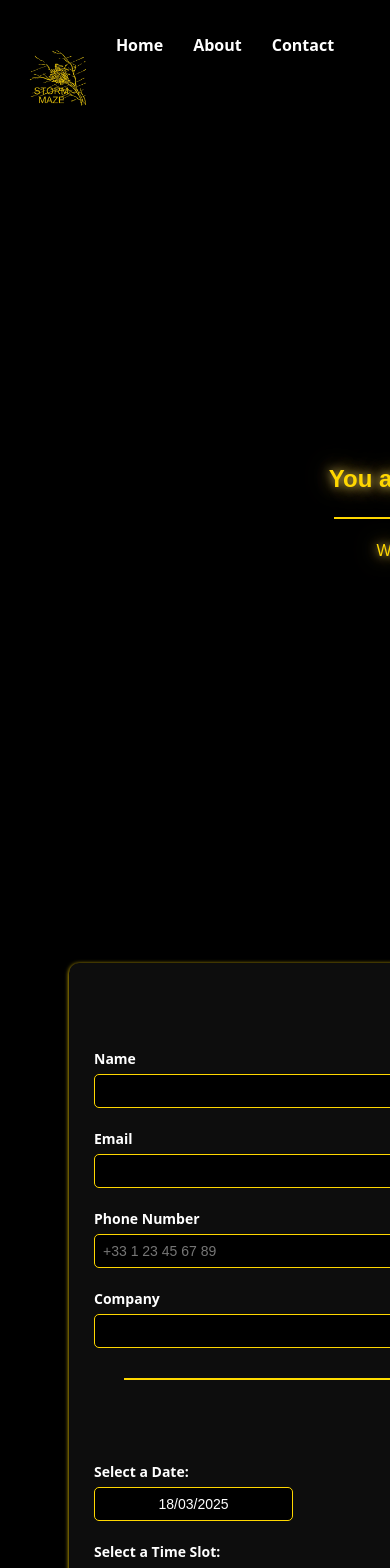
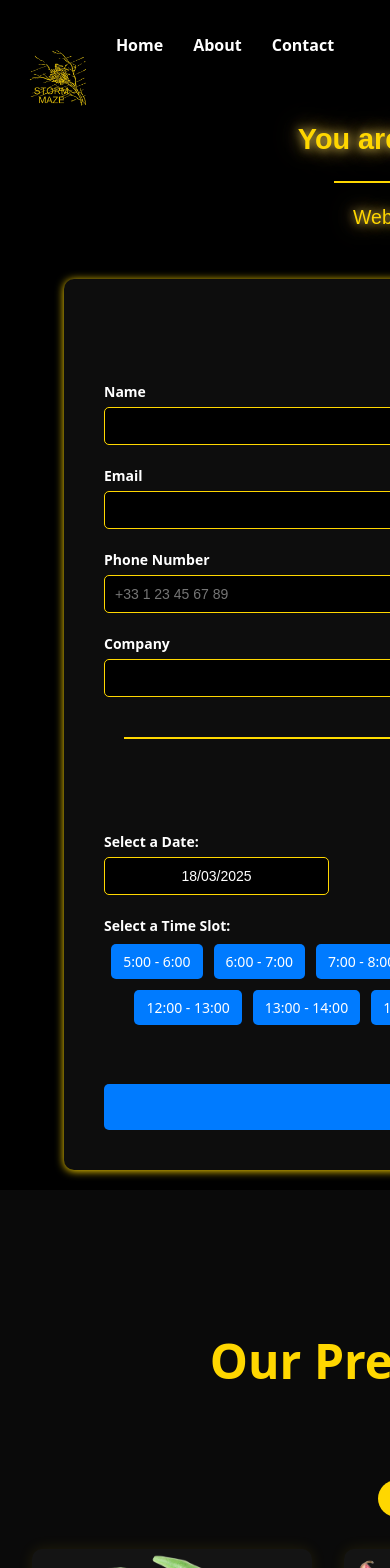
Before and after one commit to Nader-Hadjoudj/my-website, a React (Vite) app: page /contact in a window 390 px wide. Shown: the top 1568 px of the page. Built offline with nearby package versions, Linux system fonts and the light colour scheme; no server answers.

Commit message:
reverted contact text and appointment

```diff
--- a/src/components/AppointmentBooking.jsx
+++ b/src/components/AppointmentBooking.jsx
@@ -34,21 +34,15 @@ const PageWrapper = styled.div`
   display: flex;
   align-items: center;
   justify-content: center;
-  padding: 5%;
+  padding: 20px;
   box-sizing: border-box;
-  overflow-x: hidden;
-
-  @media (max-width: 768px) {
-    padding: 3%;
-    min-height: 100vh; /* Simplified for consistency */
-  }
 `;
 
 const Container = styled.div`
   width: 100%;
   max-width: 800px;
   height: auto;
-  padding: 2.5%;
+  padding: 20px;
   background: rgb(13, 13, 13);
   border-radius: 10px;
   box-shadow: 0 1px 8px #ffd700;
@@ -57,31 +51,18 @@ const Container = styled.div`
 
   @media (min-width: 768px) {
     flex-direction: row;
-    padding: 20px;
-  }
-
-  @media (max-width: 768px) {
-    padding: 15px;
-    box-shadow: 0 1px 4px #ffd700;
+    align-items: stretch;
   }
 `;
 
 const LeftColumn = styled.div`
   flex: 1;
-  padding: 2%;
-
-  @media (max-width: 768px) {
-    padding: 10px;
-  }
+  padding: 20px;
 `;
 
 const RightColumn = styled.div`
   flex: 1;
-  padding: 2%;
-
-  @media (max-width: 768px) {
-    padding: 10px;
-  }
+  padding: 20px;
 `;
 
 const Divider = styled.div`
@@ -101,7 +82,12 @@ const Divider = styled.div`
 const Title = styled.h2`
   text-align: center;
   color: #ffd700;
-  font-size: clamp(18px, 5vw, 22px);
+  font-size: 20px;
+
+  @media (min-width: 768px) {
+    font-size: 22px;
+  }
+
   font-weight: bold;
   margin-bottom: 15px;
 `;
@@ -111,19 +97,18 @@ const Label = styled.label`
   font-weight: bold;
   margin: 10px 0 5px;
   color: white;
-  font-size: clamp(12px, 4vw, 14px);
+  font-size: 14px;
 `;
 
 const Input = styled.input`
   width: 100%;
-  padding: clamp(8px, 2vw, 10px);
+  padding: 10px;
   border: 1px solid #ffd700;
   background: black;
   color: white;
   border-radius: 5px;
-  font-size: clamp(12px, 4vw, 14px);
+  font-size: 14px;
   margin-bottom: 10px;
-  box-sizing: border-box;
   &:focus {
     outline: none;
     border-color: #ffea00;
@@ -132,16 +117,15 @@ const Input = styled.input`
 
 const StyledDatePicker = styled(DatePicker)`
   width: 100%;
-  padding: clamp(8px, 2vw, 10px);
+  padding: 10px;
   border: 1px solid #ffd700;
   background: black;
   color: white;
   border-radius: 5px;
-  font-size: clamp(12px, 4vw, 14px);
+  font-size: 14px;
   text-align: center;
   margin-bottom: 10px;
   cursor: pointer;
-  box-sizing: border-box;
   &:focus {
     outline: none;
     border-color: #ffea00;
@@ -150,12 +134,12 @@ const StyledDatePicker = styled(DatePicker)`
 
 const Button = styled.button`
   width: 100%;
-  padding: clamp(10px, 3vw, 12px);
+  padding: 12px;
   background: #007bff;
   color: white;
   border: none;
   border-radius: 5px;
-  font-size: clamp(14px, 4vw, 16px);
+  font-size: 16px;
   cursor: pointer;
   transition: 0.3s;
   margin-top: 10px;
@@ -175,7 +159,6 @@ const Confirmation = styled.p`
   color: green;
   font-weight: bold;
   margin-top: 10px;
-  font-size: clamp(12px, 4vw, 14px);
 `;
 
 const TimeSlotContainer = styled.div`
@@ -187,14 +170,14 @@ const TimeSlotContainer = styled.div`
 
 const TimeSlotButton = styled(Button)`
   width: auto;
-  padding: clamp(6px, 2vw, 8px) clamp(10px, 3vw, 12px);
+  padding: 8px 12px;
   margin: 3px;
-  font-size: clamp(12px, 4vw, 14px);
+  font-size: 14px;
   background: ${({ selected }) => (selected ? "#ffea00" : "#007bff")};
   color: ${({ selected }) => (selected ? "black" : "white")};
 `;
 
-// Animation components (unchanged)
+// Animation components
 const AnimationContainer = styled.div`
   position: relative;
   width: 100%;
@@ -327,7 +310,7 @@ function AppointmentBooking() {
   const [confirmation, setConfirmation] = useState("");
   const [availableSlots, setAvailableSlots] = useState([]);
   const [loading, setLoading] = useState(false);
-  const [bookingStatus, setBookingStatus] = useState("idle");
+  const [bookingStatus, setBookingStatus] = useState("idle"); // idle, loading, success, error
 
   const allSlots = [...Array(14)].map((_, i) => `${i + 5}:00 - ${i + 6}:00`);
 
@@ -339,7 +322,9 @@ function AppointmentBooking() {
           params: { date: formattedDate },
         });
         const bookedSlots = response.data.bookedSlots || [];
+        console.log("Booked slots:", bookedSlots);
         const freeSlots = allSlots.filter((slot) => !bookedSlots.includes(slot));
+        console.log("Free slots:", freeSlots);
         setAvailableSlots(freeSlots);
         if (selectedTime && !freeSlots.includes(selectedTime)) {
           setSelectedTime("");
@@ -402,11 +387,13 @@ function AppointmentBooking() {
     }
   };
 
+  // Format date for display
   const getFormattedDate = () => {
     const day = selectedDate.getDate();
     return day;
   };
 
+  // Get month name
   const getMonthName = () => {
     const monthNames = ["JAN", "FEB", "MAR", "APR", "MAY", "JUN", "JUL", "AUG", "SEP", "OCT", "NOV", "DEC"];
     return monthNames[selectedDate.getMonth()];
@@ -482,6 +469,7 @@ function AppointmentBooking() {
                 <CalendarBody>
                   <CalendarDate>{getFormattedDate()}</CalendarDate>
                   {selectedTime && <CalendarTime>{selectedTime}</CalendarTime>}
+
                   {bookingStatus === "loading" && (
                     <LoadingDots>
                       <span></span>
--- a/src/components/ContactText.jsx
+++ b/src/components/ContactText.jsx
@@ -11,21 +11,29 @@ const Container = styled.div`
   width: 100%;
   background-color: #000;
   text-align: center;
-  padding: 5%;
+  overflow: hidden;
+  padding: 20px;
   box-sizing: border-box;
+  position: relative;
 
+  /* Fix for mobile viewport inconsistencies */
   @media (max-width: 768px) {
-    padding: 3%;
     min-height: 100vh;
+    /* Fix for iOS Safari */
+    min-height: -webkit-fill-available;
+    height: auto;
+    margin: 0;
+    padding: 5vw;
+    overflow-x: hidden;
   }
 `;
 
 const Text = styled.div`
   font-size: ${({ size, mobileSize }) => {
     if (mobileSize) {
-      return `clamp(${mobileSize}, 4vw, ${size})`;
+      return `clamp(${mobileSize}, 5vw, ${size})`;
     }
-    return `clamp(1rem, 4vw, ${size})`;
+    return `clamp(1rem, 5vw, ${size})`;
   }};
   font-weight: ${({ bold }) => (bold ? "bold" : "normal")};
   font-family: Arial, sans-serif;
@@ -72,6 +80,7 @@ const ContactText = () => {
   useEffect(() => {
     if (!textRef1.current || !textRef2.current) return;
 
+    // Animation for the text elements
     gsap.to([textRef1.current, textRef2.current], {
       opacity: 0.8,
       duration: 1.5,
@@ -92,15 +101,20 @@ const ContactText = () => {
       ease: "power2.inOut",
     });
 
+    // Fix for ensuring the container takes full width but doesn't cause overflow
     if (containerRef.current) {
       const updateContainerSize = () => {
+        const windowWidth = window.innerWidth;
         containerRef.current.style.width = `100%`;
+        // Ensure no horizontal scrolling
         document.body.style.overflowX = 'hidden';
       };
 
+      // Initial call and event listener
       updateContainerSize();
       window.addEventListener('resize', updateContainerSize);
 
+      // Cleanup
       return () => window.removeEventListener('resize', updateContainerSize);
     }
   }, []);
@@ -108,7 +122,7 @@ const ContactText = () => {
   return (
     <Container ref={containerRef}>
       <ContentWrapper>
-        <Text ref={textRef1} size="3rem" mobileSize="1.5rem" bold>
+        <Text ref={textRef1} size="3rem" mobileSize="1.8rem" bold>
           You are visiting stormmaze
         </Text>
         <Separator />
```
